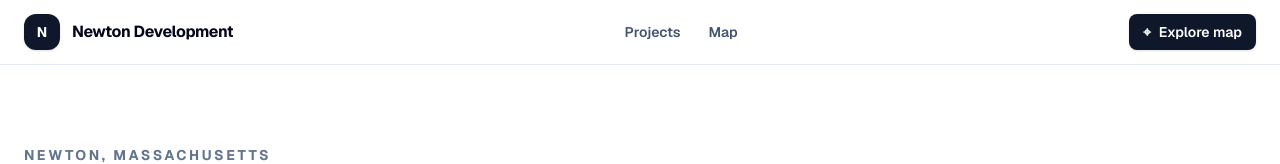
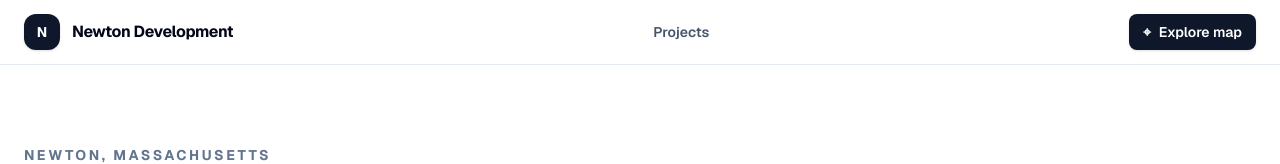
Before and after one commit to danielk-droid/newton-development, a Next.js app: page / in a window 1280 px wide. Shown: the top 164 px of the page. Built offline with nearby package versions, Linux system fonts and the light colour scheme.

Commit message:
Simplify site navigation to one prominent map action

```diff
--- a/app/components/SiteHeader.tsx
+++ b/app/components/SiteHeader.tsx
@@ -11,7 +11,6 @@ export default function SiteHeader() {
 
         <nav aria-label="Primary navigation" className="hidden items-center gap-1 sm:flex">
           <Link href="/projects" className="rounded-lg px-3 py-2 text-sm font-semibold text-slate-600 transition hover:bg-slate-100 hover:text-slate-950">Projects</Link>
-          <Link href="/map" className="rounded-lg px-3 py-2 text-sm font-semibold text-slate-600 transition hover:bg-slate-100 hover:text-slate-950">Map</Link>
         </nav>
 
         <Link href="/map" className="inline-flex shrink-0 items-center gap-2 rounded-lg bg-slate-900 px-3.5 py-2 text-sm font-semibold text-white shadow-sm transition hover:bg-slate-700">
```
